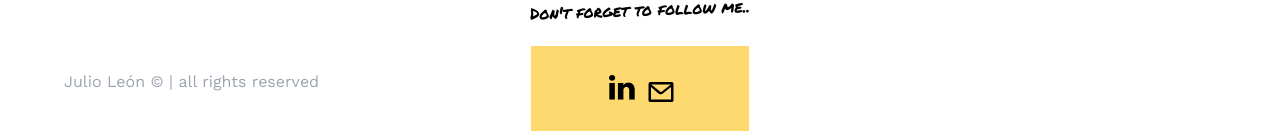
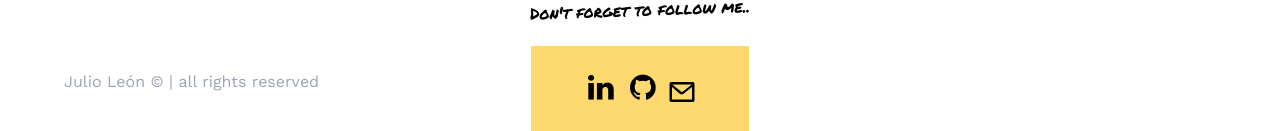
Before and after one commit to julioleonkayser-spec/julioleonkayser-spec.github.io, a Next.js app: page / in a window 1280 px wide. Shown: the part 4782-4913 px from the top of the page. Built offline with nearby package versions, Linux system fonts and the light colour scheme.

Commit message:
feat: link de GitHub en el footer con glifo fontello icon-github-circled

```diff
--- a/components/Footer.tsx
+++ b/components/Footer.tsx
@@ -11,6 +11,9 @@ export default function Footer() {
         <div className="order-1 md:order-2 bg-yellow-400 p-6 text-center font-bold mb-3 md:mb-0">
           <a href={LINKS.linkedin} aria-label="LinkedIn" target="_blank" rel="noreferrer">
             <i className="text-3xl icon-linkedin-1 hover:text-white" />
+          </a>
+          <a href={LINKS.github} aria-label="GitHub" target="_blank" rel="noreferrer">
+            <i className="text-3xl icon-github-circled hover:text-white" />
           </a>
           <a href={LINKS.email} aria-label="Email">
             {/* fontello no incluye glifo de mail: SVG inline al mismo tamaño (adaptación declarada) */}
--- a/lib/content.ts
+++ b/lib/content.ts
@@ -1,6 +1,7 @@
 export const LINKS = {
   email: 'mailto:julioleonkayser@gmail.com',
   linkedin: 'https://linkedin.com/in/julio-leon-13a1783b1',
+  github: 'https://github.com/julioleonkayser-spec',
   location: 'Washington, D.C.',
 } as const;
 
```
